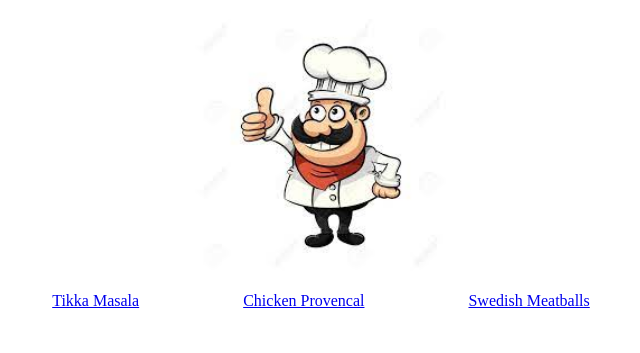
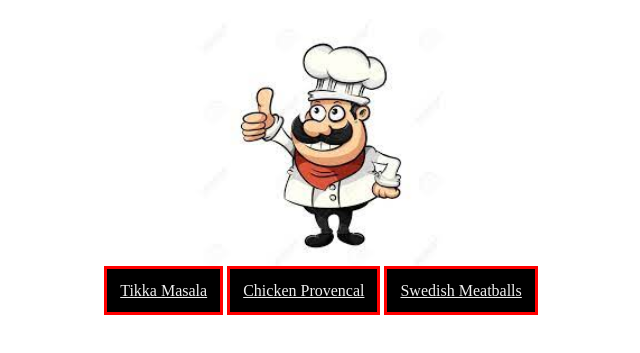
Before and after one commit to Tdrizz/odin-recipes, a plain HTML site: page index.html in a window 1280 px wide. Shown: the part 61-414 px from the top of the page, without its empty margins (319-959 px from the left). Drawn offline with Linux system fonts and the light colour scheme.

Commit message:
Update index.html

```diff
--- a/index.html
+++ b/index.html
@@ -7,6 +7,7 @@
     <link rel="stylesheet" href="styles.css" />
 </head>
 <body>
+  <div class="body-selector">
     <div>
         <h1 class="title">Odin Recipes</h1>
      </div>
@@ -20,5 +21,6 @@
     <a class="recipes" href="./recipes/chickenprovencal.html">Chicken Provencal</a>
     <a class="recipes" href="./recipes/swedishmeatballs.html">Swedish Meatballs</a>
    </div>
+  </div>
 </body>
 </html>
--- a/styles.css
+++ b/styles.css
@@ -1,5 +1,4 @@
 /* CSS Styles */
-
 
 /* Title */
 .title {
@@ -19,10 +18,14 @@
 /* Recipe Links */
 .recipes-container{
     text-align: center;
-    padding-top: 20px;
+    padding: 10px;
 }
 
 .recipes {
-    padding: 50px;
+    padding: 13px;
+    margin: auto;
+    background-color: black;
+    color: #EEEEEE;
+    border: red 3px solid;
 }
 /* End of Recipe Links */
```
